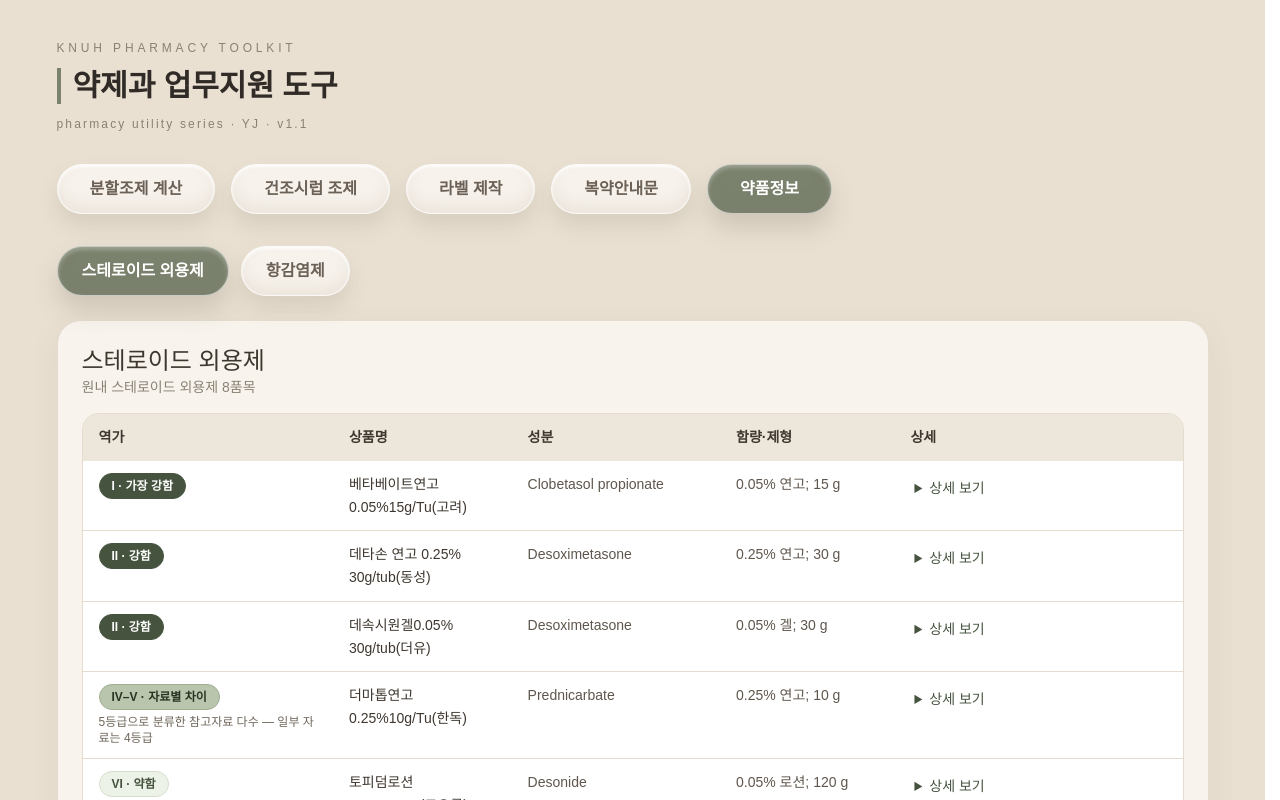
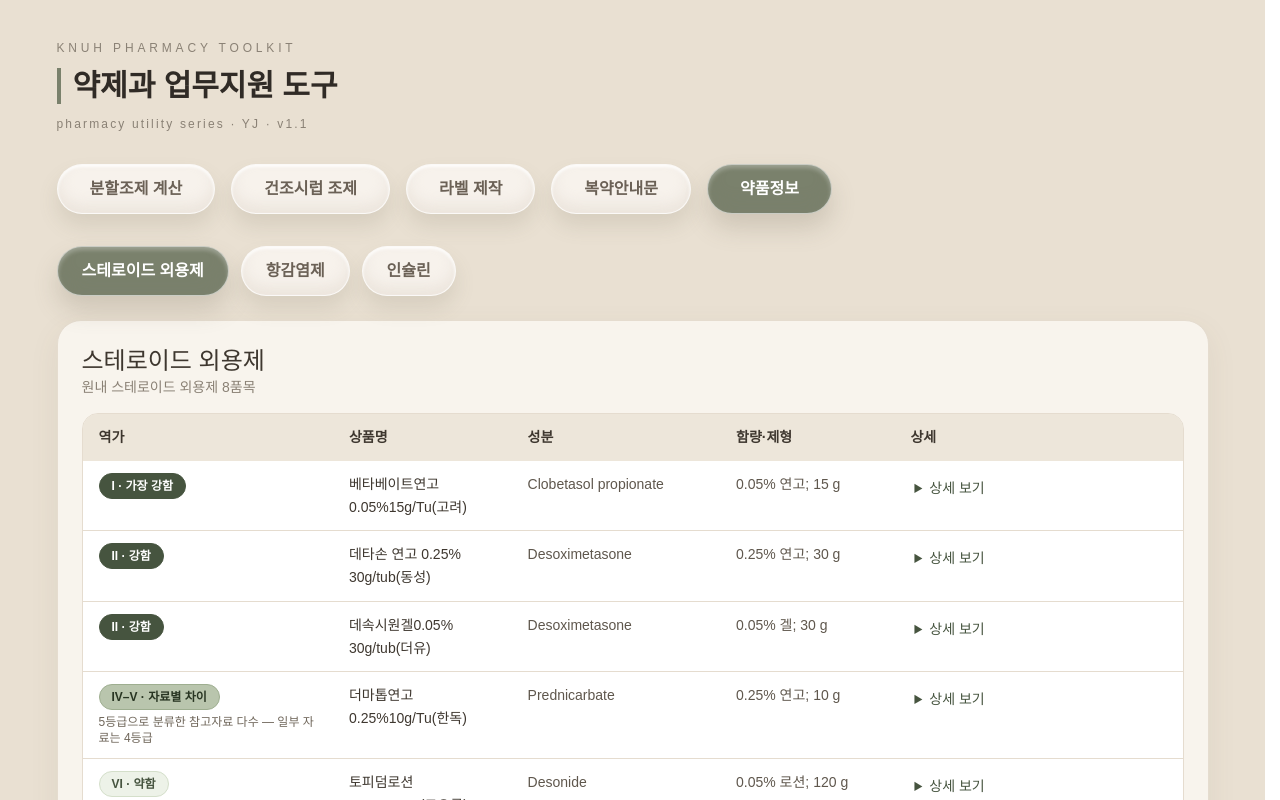
Before and after one commit to yejigtm-creator/knuh-pharmacy-toolkit, a Next.js app: page / in a window 1280 px wide. Both pictures are taken after a click on the button "약품정보". Shown: the top 800 px of the page. Built offline with nearby package versions, Linux system fonts and the light colour scheme.

Commit message:
Add insulin category to DrugInfo component

```diff
--- a/components/DrugInfo.tsx
+++ b/components/DrugInfo.tsx
@@ -4,13 +4,14 @@ import React, { useState } from "react";
 import PebbleButton from "@/components/ui/PebbleButton";
 import TopicalSteroidInfo from "@/components/TopicalSteroidInfo";
 import AntimicrobialInfo from "@/components/AntimicrobialInfo";
+import InsulinInfo from "@/components/InsulinInfo";
 
 export default function DrugInfo() {
-  const [category, setCategory] = useState<"steroid" | "antimicrobial">("steroid");
+  const [category, setCategory] = useState<"steroid" | "antimicrobial" | "insulin">("steroid");
   return (
     <div className="min-w-0 space-y-6">
       <nav aria-label="약품정보 분류" className="flex flex-wrap gap-3">
-        {([{ key: "steroid", label: "스테로이드 외용제" }, { key: "antimicrobial", label: "항감염제" }] as const).map(item => (
+        {([{ key: "steroid", label: "스테로이드 외용제" }, { key: "antimicrobial", label: "항감염제" }, { key: "insulin", label: "인슐린" }] as const).map(item => (
           <PebbleButton
             key={item.key}
             variant={category === item.key ? "sage" : "light"}
@@ -21,7 +22,9 @@ export default function DrugInfo() {
           </PebbleButton>
         ))}
       </nav>
-      {category === "steroid" ? <TopicalSteroidInfo /> : <AntimicrobialInfo />}
+      {category === "steroid" && <TopicalSteroidInfo />}
+      {category === "antimicrobial" && <AntimicrobialInfo />}
+      {category === "insulin" && <InsulinInfo />}
     </div>
   );
 }
```
